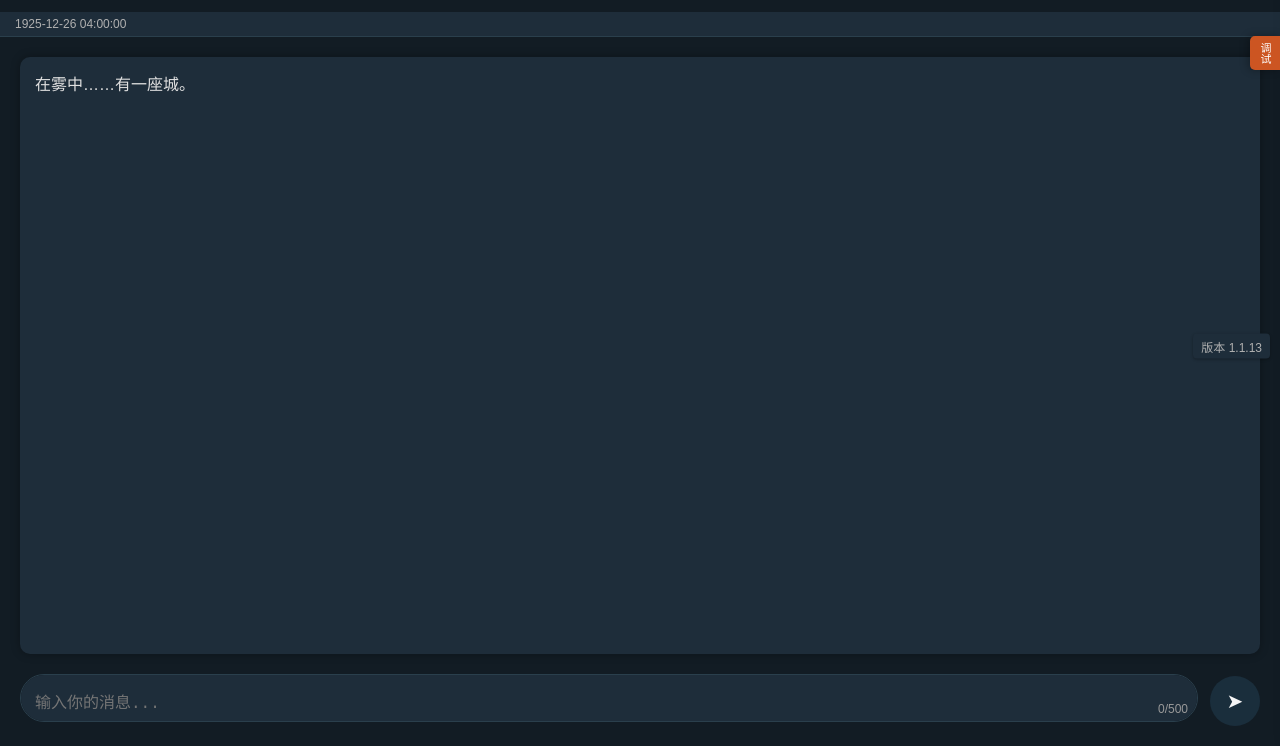
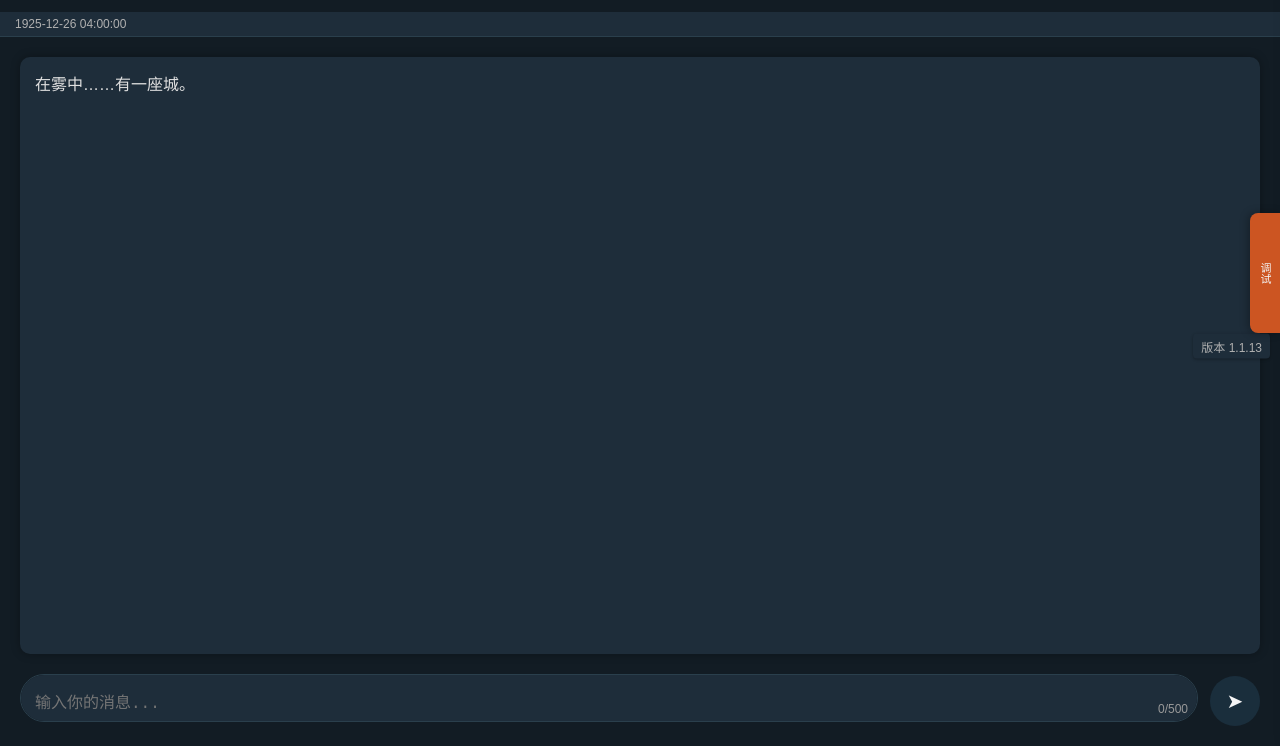
Before and after one commit to xcrv2000/a_glimpse_of_ascension, a website: page chat.html in a window 1280 px wide. Shown: the part 54-800 px from the top of the page. Drawn offline with Linux system fonts and the light colour scheme.

Commit message:
Update chat.html

```diff
--- a/chat.html
+++ b/chat.html
@@ -515,23 +515,6 @@
             cursor: not-allowed;
         }
 
-        .debug-toggle {
-            position: fixed;
-            top: 90px;
-            right: 0;
-            background-color: var(--accent-color);
-            color: white;
-            border: none;
-            border-radius: 5px 0 0 5px;
-            padding: 6px 8px;
-            cursor: pointer;
-            font-size: 11px;
-            z-index: 1001;
-            min-width: 30px;
-            width: 30px;
-            height: auto;
-        }
-
         /* 游戏数据显示样式 */
         .game-data-display {
             font-size: 11px;
@@ -728,7 +711,6 @@
     </div>
 
     <!-- 调试抽屉 -->
-    <button class="debug-toggle" id="debugToggle" onclick="toggleDebugPanel()">调试</button>
     <div class="debug-panel" id="debugPanel">
         <div class="debug-panel-header">
             <h3>调试信息</h3>
@@ -906,6 +888,7 @@
             </div>
         </div>
     </div>
+    <button class="debug-toggle" id="debugToggle" onclick="toggleDebugPanel()">调试</button>
 
     <!-- 成就悬浮窗 -->
     <div class="achievements-panel" id="achievementsPanel">
```
